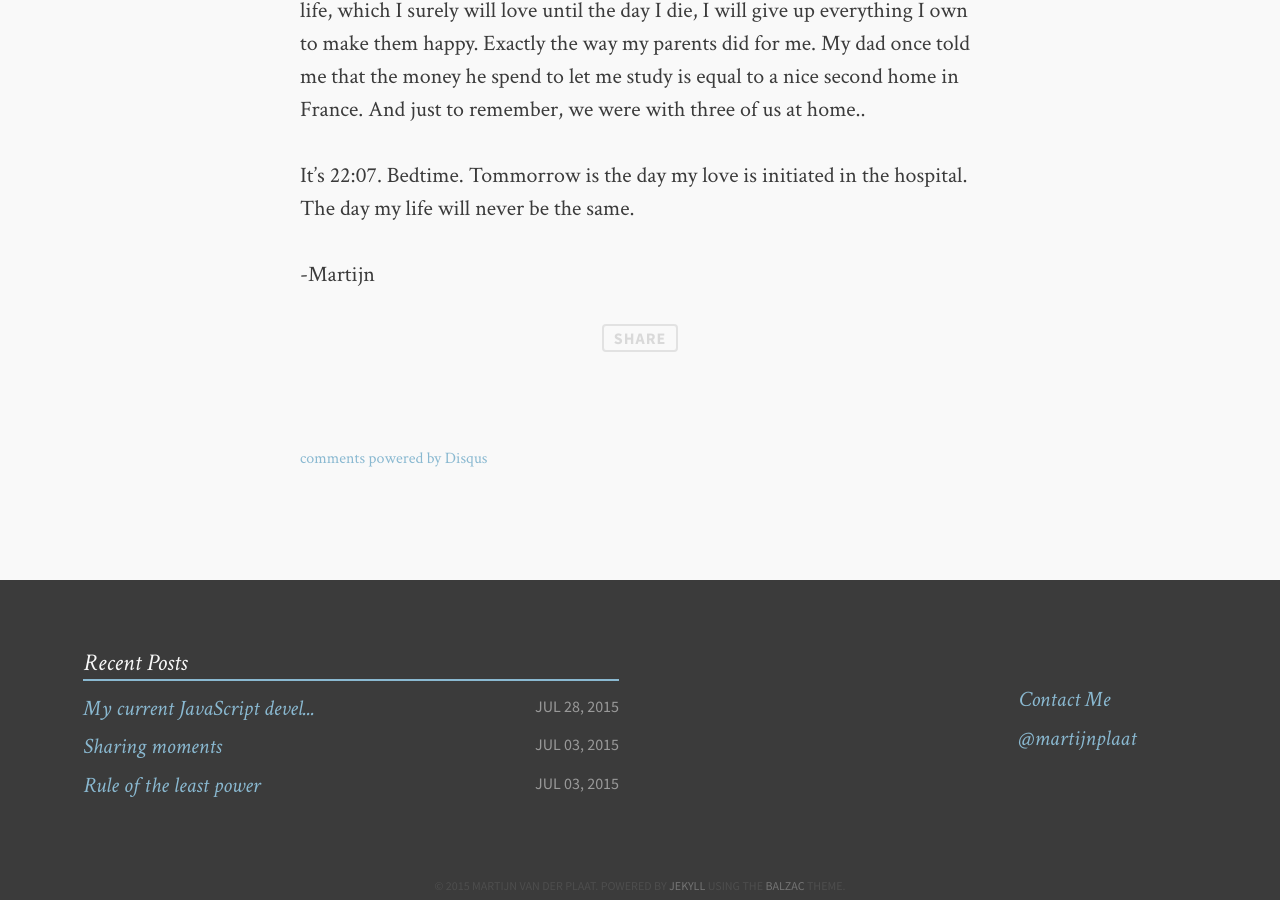
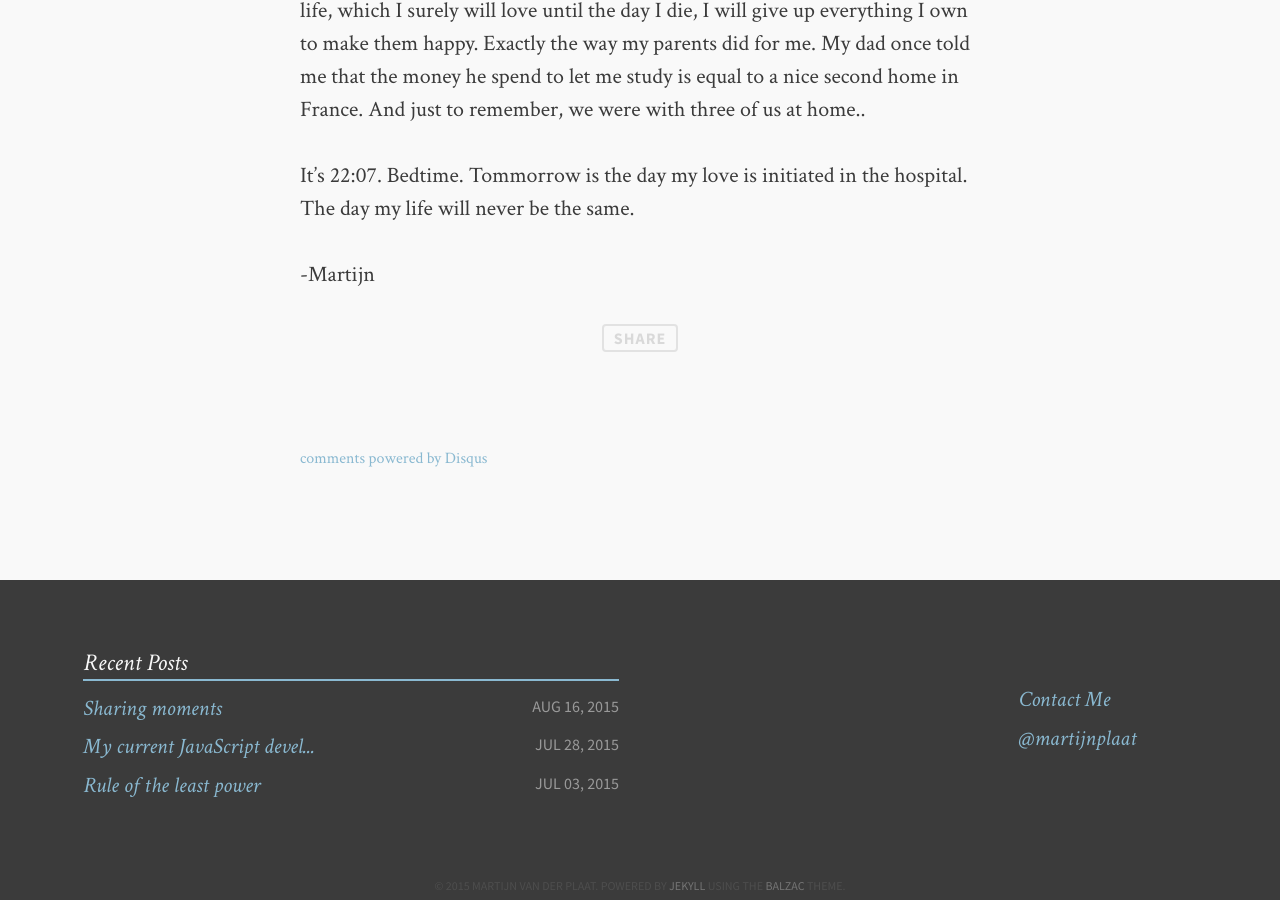
Before and after one commit to martijnplaat/martijnplaat.github.io, a Jekyll site: the page built from _posts/2015-08-16-sharing-moments.md, in a window 1280 px wide and 900 px high, scrolled down 2221 px. Built offline with Jekyll 4.4.1, drawn with Linux system fonts in a browser that asks for light colours; comment, search, counter and statistics services are not loaded; some of the changed text lies outside the part shown.

Commit message:
date wrong

```diff
--- a/_posts/2015-08-16-sharing-moments.md
+++ b/_posts/2015-08-16-sharing-moments.md
@@ -3,7 +3,7 @@ layout: post-light-feature
 title: "Sharing moments"
 description: "This blogpost is about sharing moments"
 categories: articles
-date: 2015-07-03
+date: 2015-08-16
 tags: [memory, life]
 comments: true
 ---
```
